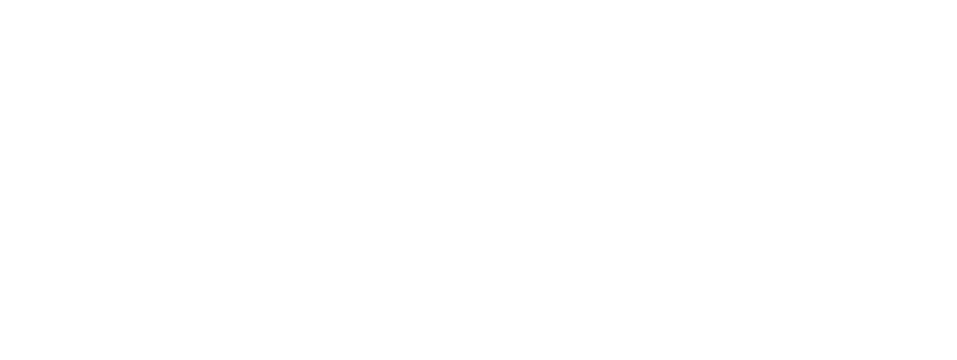
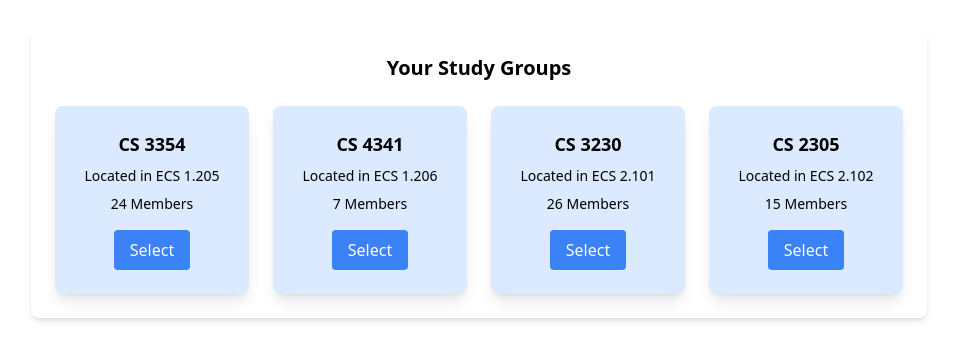
Before and after one commit to UTD-Fall-2024-Sec-6/Group-7, a React (Vite) app in the folder classcohort/app/: page /select in a window 1280 px wide. Before the commit this address had no page. Shown: the part 258-618 px from the top of the page, without its empty margins (161-1118 px from the left). Built offline with nearby package versions, Linux system fonts and the light colour scheme.

Commit message:
added select page

```diff
--- a/classcohort/app/package.json
+++ b/classcohort/app/package.json
@@ -2,7 +2,6 @@
   "name": "app",
   "private": true,
   "version": "0.0.0",
-  "type": "module",
   "scripts": {
     "dev": "vite",
     "build": "vite build",
--- a/classcohort/app/src/App.jsx
+++ b/classcohort/app/src/App.jsx
@@ -5,6 +5,7 @@ import Homepage from "./homepage.jsx";
 import Create from "./create.jsx";
 import Join from "./join.jsx";
 import Chat from "./chat.jsx";
+import Select from "./Select.jsx"
 import "./App.css";
 import { BrowserRouter as Router, Route, Routes } from "react-router-dom";
 
@@ -19,6 +20,7 @@ function App() {
         <Route path="/create" element={<Create />} />
         <Route path="/join" element={<Join />} />
         <Route path="/chat" element={<Chat />} />
+        <Route path="/select" element={<Select />} />
       </Routes>
     </Router>
   );
--- /dev/null
+++ b/classcohort/app/src/Select.jsx
@@ -0,0 +1,44 @@
+import React, { useState } from "react";
+import { useNavigate } from "react-router-dom";
+
+const Select = () => {
+    const navigate = useNavigate();
+    const [courses] = useState([
+        { name: "CS 3354", location: "ECS 1.205", memberLimit: 24 },
+        { name: "CS 4341", location: "ECS 1.206", memberLimit: 7 },
+        { name: "CS 3230", location: "ECS 2.101", memberLimit: 26 },
+        { name: "CS 2305", location: "ECS 2.102", memberLimit: 15 },
+    ]);
+
+    return (
+        <>
+            <main className="h-screen flex items-center justify-center">
+                <div className="bg-white p-6 rounded-lg shadow-md w-full max-w-4xl">
+                    { }
+                    <h2 className="text-xl font-bold text-center mb-6">
+                        Your Study Groups
+                    </h2>
+
+                    { }
+                    <div className="grid grid-cols-2 gap-6 md:grid-cols-3 lg:grid-cols-4">
+                        {courses.map((course, index) => (
+                            <div key={index} className="bg-blue-100 p-6 rounded-lg shadow-lg text-center flex flex-col items-center">
+                                <h3 className="text-lg font-bold mb-2">{course.name}</h3>
+                                <p className="text-sm mb-2">Located in {course.location}</p>
+                                <p className="text-sm mb-4">{course.memberLimit} Members</p>
+                                <button
+                                    onClick={() => navigate("/chat")}
+                                    className="px-4 py-2 bg-blue-500 text-white rounded hover:bg-blue-600"
+                                >
+                                    Select
+                                </button>
+                            </div>
+                        ))}
+                    </div>
+                </div>
+            </main>
+        </>
+    );
+};
+
+export default Select;
```
Also changed, not shown: 1 other file (tests, documents, lock files or other folders).
